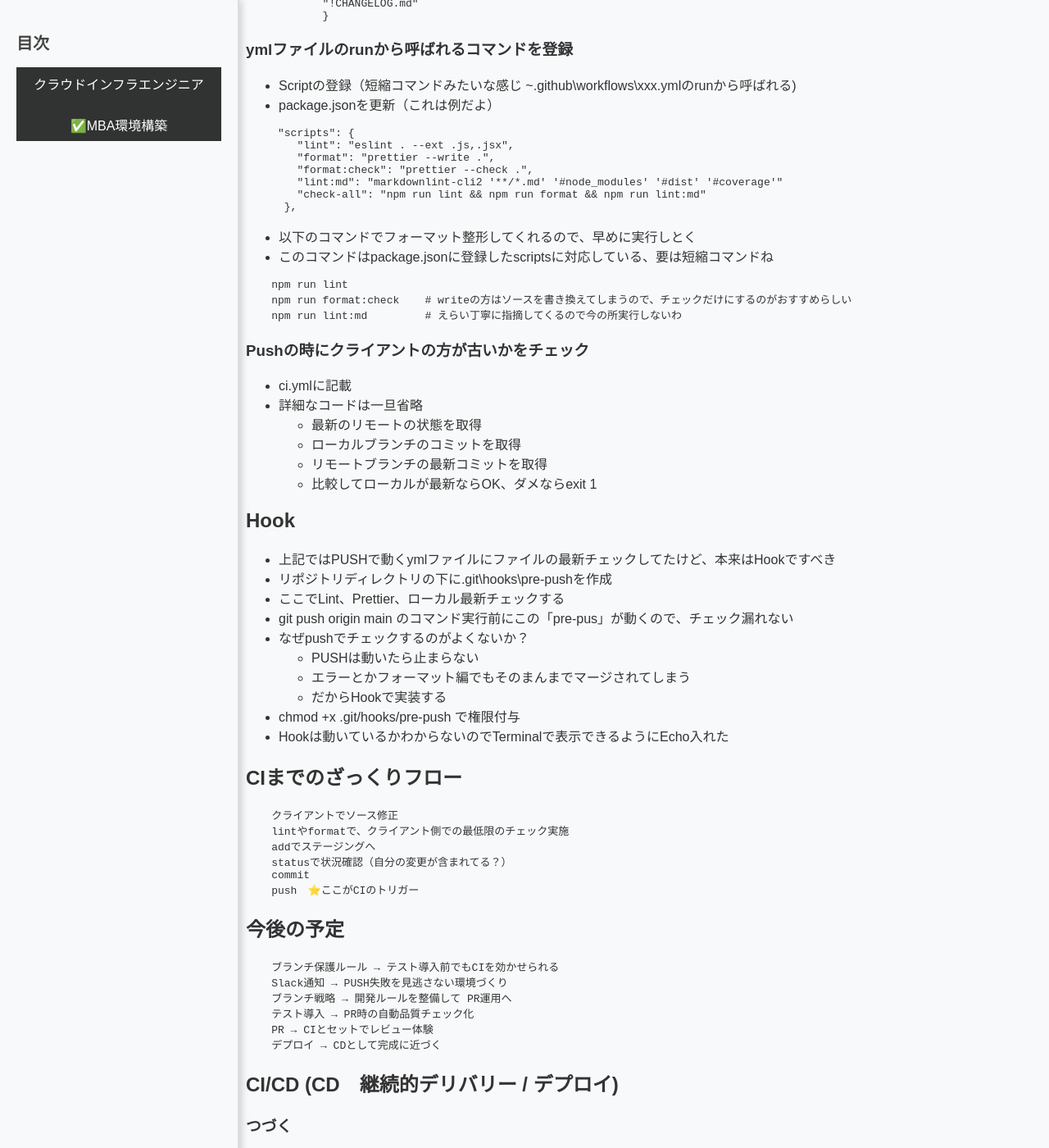
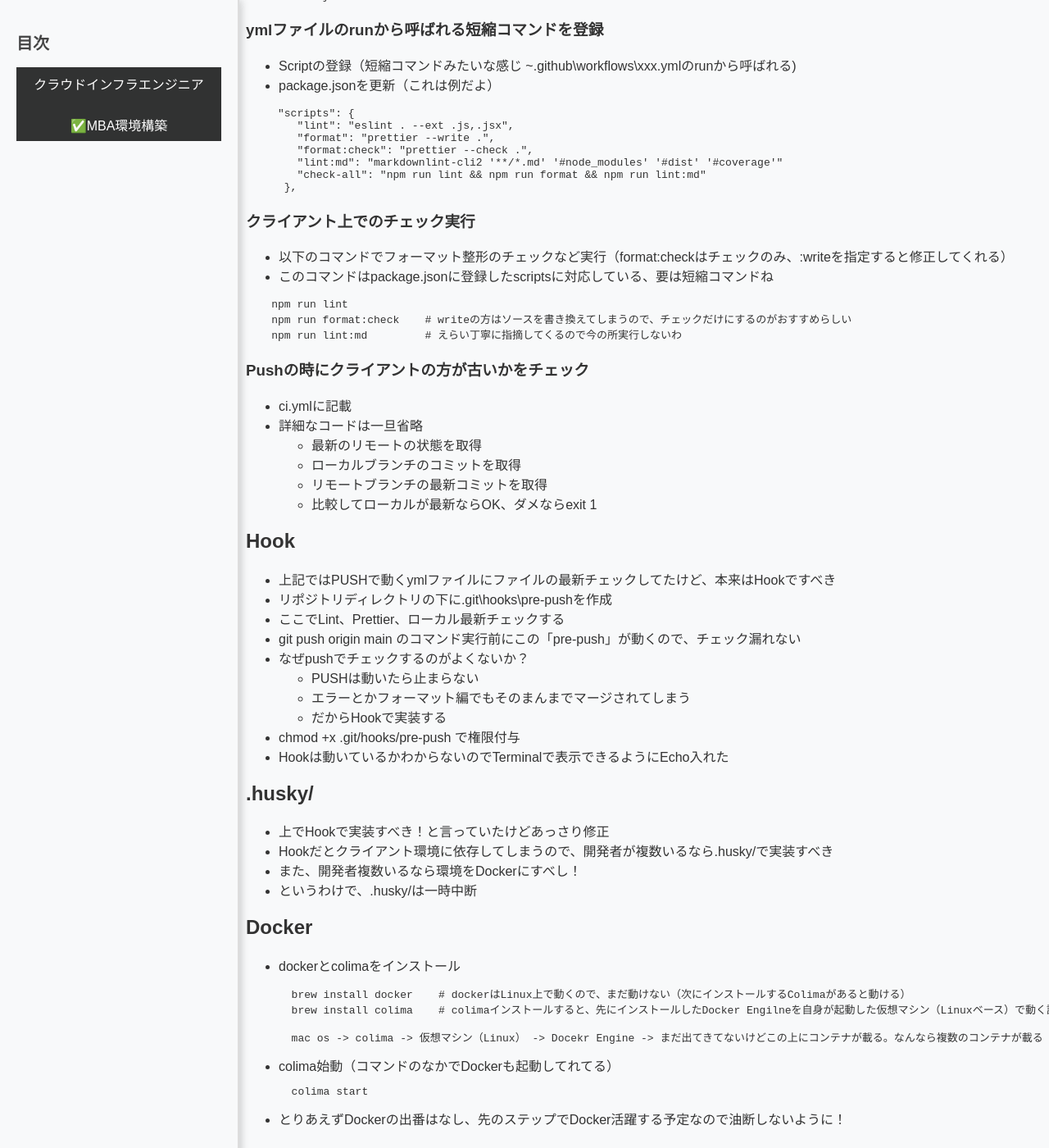
Before and after one commit to cloudrobo48/aws-cloud, a Jekyll site: the page built from docs/mac/mac-memo.md, in a window 1280 px wide and 1400 px high, scrolled down 3983 px. Shown: the whole window at 82% size. Built offline with Jekyll 4.4.1, drawn with Linux system fonts in a browser that asks for light colours; our own code applies the rules of GitHub Pages for plain Markdown files; some of the changed text lies outside the part shown.

Commit message:
udpate mac-memo.md

````diff
--- a/docs/mac/mac-memo.md
+++ b/docs/mac/mac-memo.md
@@ -128,7 +128,7 @@ layout: default
 |git push origin main|Macのローカルリポジトリのコミットをリモートリポジトリへ送信（Push）||
 |git status|変更を確認する|どのファイルが追加・変更・削除されたかがわかる|
 
-### Lint導入
+### Lint導入@クライアント
 
 - 最低限のチェックをクライアントで実施する仕組み
 
@@ -170,7 +170,7 @@ layout: default
     ];
 ```
 
-### 除外path設定
+### lint,prettier実行っ時の除外path設定
 
 - 以下のファイルへの整形処理が不要なので除外設定しておく
   - .estintignore
@@ -193,7 +193,7 @@ layout: default
             }
 ```
 
-### ymlファイルのrunから呼ばれるコマンドを登録
+### ymlファイルのrunから呼ばれる短縮コマンドを登録
 
 - Scriptの登録（短縮コマンドみたいな感じ ~\.github\workflows\xxx.ymlのrunから呼ばれる)
 - package.jsonを更新（これは例だよ）
@@ -208,7 +208,8 @@ layout: default
       },
 ```
 
-- 以下のコマンドでフォーマット整形してくれるので、早めに実行しとく
+### クライアント上でのチェック実行
+- 以下のコマンドでフォーマット整形のチェックなど実行（format:checkはチェックのみ、:writeを指定すると修正してくれる）
 - このコマンドはpackage.jsonに登録したscriptsに対応している、要は短縮コマンドね
 
 ```
@@ -231,13 +232,37 @@ layout: default
 - 上記ではPUSHで動くymlファイルにファイルの最新チェックしてたけど、本来はHookですべき
 - リポジトリディレクトリの下に.git\hooks\pre-pushを作成
 - ここでLint、Prettier、ローカル最新チェックする
-- git push origin main のコマンド実行前にこの「pre-pus」が動くので、チェック漏れない
+- git push origin main のコマンド実行前にこの「pre-push」が動くので、チェック漏れない
 - なぜpushでチェックするのがよくないか？
   - PUSHは動いたら止まらない
   - エラーとかフォーマット編でもそのまんまでマージされてしまう
   - だからHookで実装する
 - chmod +x .git/hooks/pre-push で権限付与
 - Hookは動いているかわからないのでTerminalで表示できるようにEcho入れた
+
+## .husky/
+- 上でHookで実装すべき！と言っていたけどあっさり修正
+- Hookだとクライアント環境に依存してしまうので、開発者が複数いるなら.husky/で実装すべき
+- また、開発者複数いるなら環境をDockerにすべし！
+- というわけで、.husky/は一時中断
+
+## Docker
+- dockerとcolimaをインストール
+```
+    brew install docker    # dockerはLinux上で動くので、まだ動けない（次にインストールするColimaがあると動ける）
+    brew install colima    # colimaインストールすると、先にインストールしたDocker Engilneを自身が起動した仮想マシン（Linuxベース）で動く設定する
+
+    mac os -> colima -> 仮想マシン（Linux） -> Docekr Engine -> まだ出てきてないけどこの上にコンテナが載る。なんなら複数のコンテナが載る
+```
+
+- colima始動（コマンドのなかでDockerも起動してれてる）
+```
+    colima start
+```
+
+- とりあえずDockerの出番はなし、先のステップでDocker活躍する予定なので油断しないように！
+
+
 
 ## CIまでのざっくりフロー
 
````
